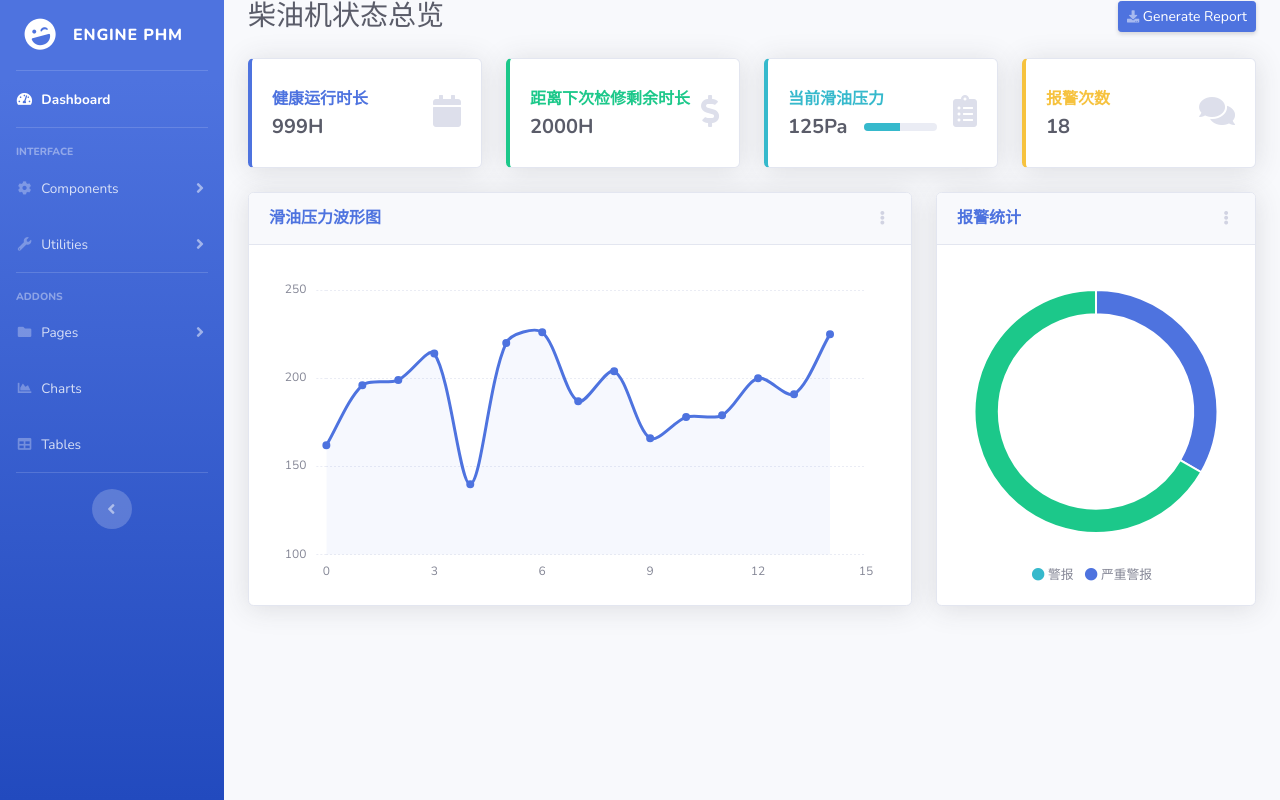
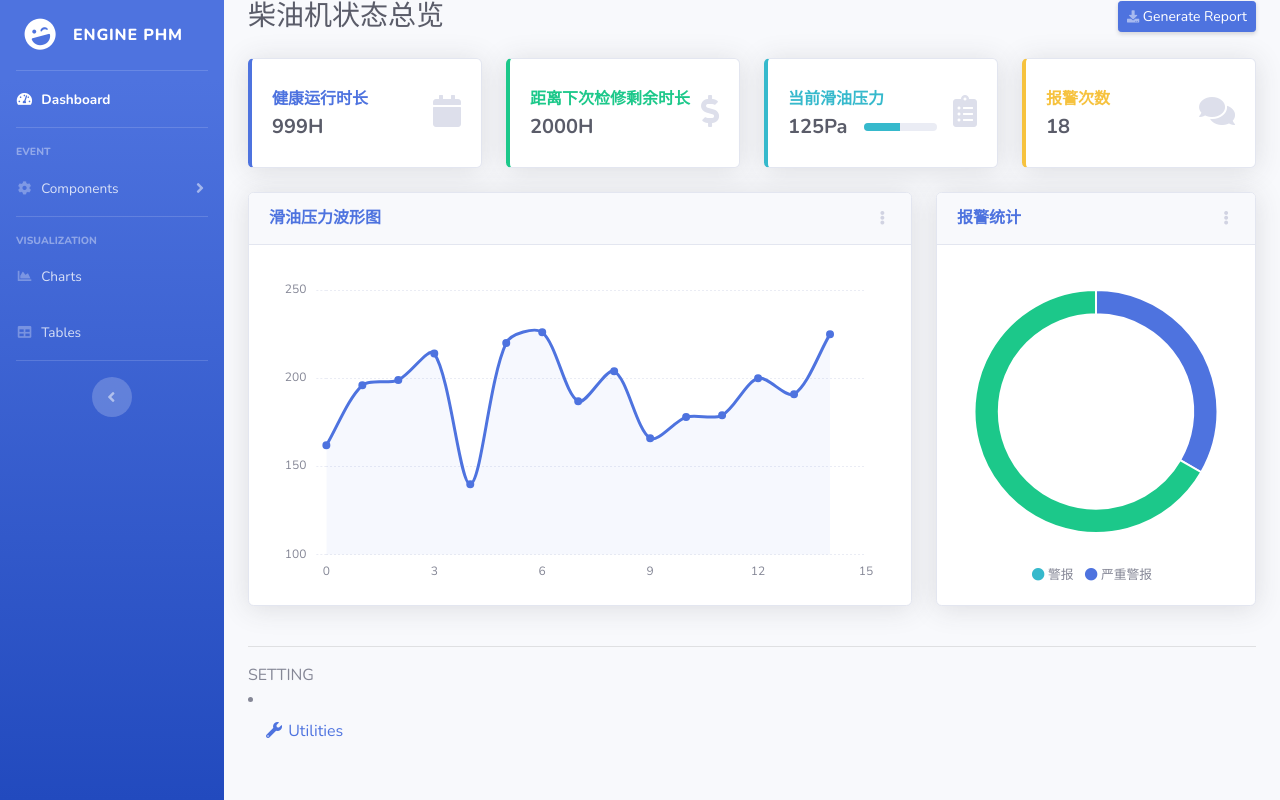
Before and after one commit to cdsonghl/engine-phm-django, a Django app: page /phmsite/ in a window 1280 px wide. Run offline with Django 4.2, Linux system fonts and the light colour scheme; some libraries are stand-ins or nearby versions.

Commit message:
change the left bar

```diff
--- a/templates/index.html
+++ b/templates/index.html
@@ -53,7 +53,7 @@
 
             <!-- Heading -->
             <div class="sidebar-heading">
-                Interface
+                EVENT
             </div>
 
             <!-- Nav Item - Pages Collapse Menu -->
@@ -72,53 +72,14 @@
                 </div>
             </li>
 
-            <!-- Nav Item - Utilities Collapse Menu -->
-            <li class="nav-item">
-                <a class="nav-link collapsed" href="#" data-toggle="collapse" data-target="#collapseUtilities"
-                    aria-expanded="true" aria-controls="collapseUtilities">
-                    <i class="fas fa-fw fa-wrench"></i>
-                    <span>Utilities</span>
-                </a>
-                <div id="collapseUtilities" class="collapse" aria-labelledby="headingUtilities"
-                    data-parent="#accordionSidebar">
-                    <div class="bg-white py-2 collapse-inner rounded">
-                        <h6 class="collapse-header">Custom Utilities:</h6>
-                        <a class="collapse-item" href="utilities-color.html">Colors</a>
-                        <a class="collapse-item" href="utilities-border.html">Borders</a>
-                        <a class="collapse-item" href="utilities-animation.html">Animations</a>
-                        <a class="collapse-item" href="utilities-other.html">Other</a>
-                    </div>
-                </div>
-            </li>
 
             <!-- Divider -->
             <hr class="sidebar-divider">
 
             <!-- Heading -->
             <div class="sidebar-heading">
-                Addons
+                VISUALIZATION
             </div>
-
-            <!-- Nav Item - Pages Collapse Menu -->
-            <li class="nav-item">
-                <a class="nav-link collapsed" href="#" data-toggle="collapse" data-target="#collapsePages"
-                    aria-expanded="true" aria-controls="collapsePages">
-                    <i class="fas fa-fw fa-folder"></i>
-                    <span>Pages</span>
-                </a>
-                <div id="collapsePages" class="collapse" aria-labelledby="headingPages" data-parent="#accordionSidebar">
-                    <div class="bg-white py-2 collapse-inner rounded">
-                        <h6 class="collapse-header">Login Screens:</h6>
-                        <a class="collapse-item" href="login.html">Login</a>
-                        <a class="collapse-item" href="register.html">Register</a>
-                        <a class="collapse-item" href="forgot-password.html">Forgot Password</a>
-                        <div class="collapse-divider"></div>
-                        <h6 class="collapse-header">Other Pages:</h6>
-                        <a class="collapse-item" href="404.html">404 Page</a>
-                        <a class="collapse-item" href="blank.html">Blank Page</a>
-                    </div>
-                </div>
-            </li>
 
             <!-- Nav Item - Charts -->
             <li class="nav-item">
@@ -325,14 +286,41 @@
                             </div>
                         </div>
                     </div>
+            <hr class="sidebar-divider">
+
+            <!-- Heading -->
+            <div class="sidebar-heading">
+                SETTING
+            </div>
+                        <!-- Nav Item - Utilities Collapse Menu -->
+            <li class="nav-item">
+                <a class="nav-link collapsed" href="#" data-toggle="collapse" data-target="#collapseUtilities"
+                    aria-expanded="true" aria-controls="collapseUtilities">
+                    <i class="fas fa-fw fa-wrench"></i>
+                    <span>Utilities</span>
+                </a>
+                <div id="collapseUtilities" class="collapse" aria-labelledby="headingUtilities"
+                    data-parent="#accordionSidebar">
+                    <div class="bg-white py-2 collapse-inner rounded">
+                        <h6 class="collapse-header">Custom Utilities:</h6>
+                        <a class="collapse-item" href="utilities-color.html">Colors</a>
+                        <a class="collapse-item" href="utilities-border.html">Borders</a>
+                        <a class="collapse-item" href="utilities-animation.html">Animations</a>
+                        <a class="collapse-item" href="utilities-other.html">Other</a>
+                    </div>
+                </div>
+            </li>
 
 
 
                 </div>
                 <!-- /.container-fluid -->
+                        <!-- Divider -->
 
             </div>
             <!-- End of Main Content -->
+
+
 
         </div>
         <!-- End of Content Wrapper -->
```
